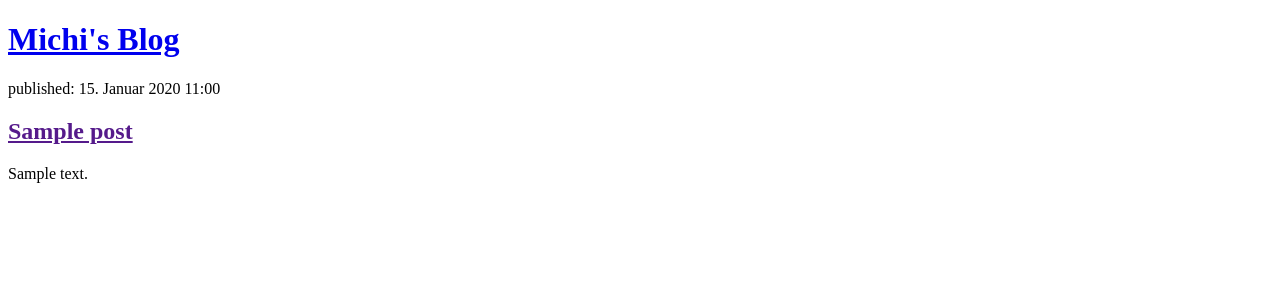
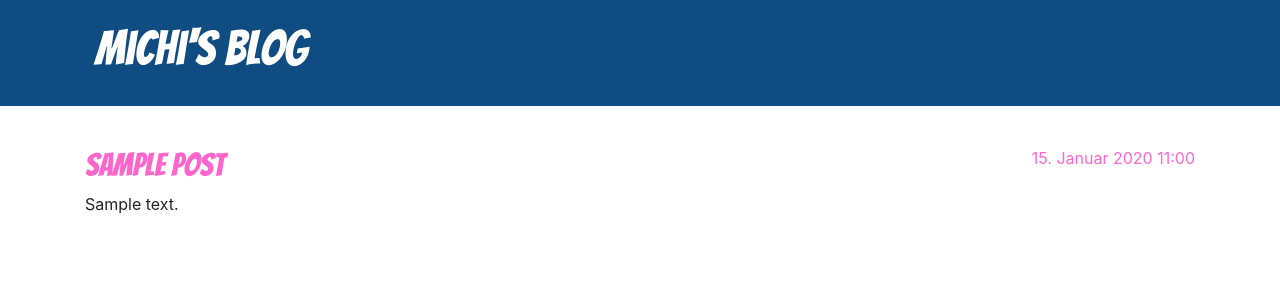
Before and after one commit to flusel1/my-first-blog, a Django app: page / in a window 1280 px wide. Shown: the top 300 px of the page. Run offline with Django 4.2, Linux system fonts and the light colour scheme; tables that the repository leaves empty hold one stand-in row (values such as "Sample post").

Commit message:
css angepasst

```diff
--- /dev/null
+++ b/blog/static/css/blog.css
@@ -0,0 +1,70 @@
+.page-header {
+    background-color: #0F4C81;
+    margin-top: 0;
+    margin-bottom: 40px;
+    padding: 20px 20px 20px 40px;
+}
+
+.page-header h1,
+.page-header h1 a,
+.page-header h1 a:visited,
+.page-header h1 a:active {
+    color: #ffffff;
+    font-size: 36pt;
+    text-decoration: none;
+}
+
+h1,
+h2,
+h3,
+h4 {
+    font-family: 'Bangers', cursive;
+}
+
+.date {
+    color: #FF66CC
+}
+
+.save {
+    float: right;
+}
+
+.post-form textarea,
+.post-form input {
+    width: 100%;
+}
+
+.top-menu,
+.top-menu:hover,
+.top-menu:visited {
+    color: #ffffff;
+    float: right;
+    font-size: 26pt;
+    margin-right: 20px;
+}
+
+.post {
+    margin-bottom: 70px;
+}
+
+.post h2 a,
+.post h2 a:visited {
+    color: #FF66CC;
+}
+
+.post > .date,
+.post > .actions {
+    float: right;
+}
+
+.btn-default,
+.btn-default:visited {
+    color: #C25100;
+    background: none;
+    border-color: #C25100;
+}
+
+.btn-default:hover {
+    color: #FFFFFF;
+    background-color: #C25100;
+}
--- a/blog/templates/blog/post_list.html
+++ b/blog/templates/blog/post_list.html
@@ -1,22 +1,39 @@
-<!DOCTYPE html>
+{% load static %}<!DOCTYPE html>
 <html>
     <head>
+	<link href="//fonts.googleapis.com/css?family=Bangers&subset=latin,latin-ext" rel="stylesheet" type="text/css">
+
+	<link rel="stylesheet" href="https://cdn.jsdelivr.net/npm/bootstrap@4.5.3/dist/css/bootstrap.min.css" integrity="sha384-TX8t27EcRE3e/ihU7zmQxVncDAy5uIKz4rEkgIXeMed4M0jlfIDPvg6uqKI2xXr2" crossorigin="anonymous">
+
+	<link rel="stylesheet" href="{% static 'css/blog.css' %}">
+
         <title>Michi's  blog</title>
+
     </head>
+
     <body>
-        <header>
+
+	<header class="page-header">
+	    <div class="container">
         	    <h1><a href="/">Michi's Blog</a></h1>
+	    </div>
         </header>
 
-
-
+<main class="container">
+    <div class="row">
+        <div class="col">
             {% for post in posts %}
-    <article>
-        <time>published: {{ post.published_date }}</time>
+                <article class="post">
+                    <time class="date">
+                        {{ post.published_date }}
+                    </time>
                     <h2><a href="">{{ post.title }}</a></h2>
                     <p>{{ post.text|linebreaksbr }}</p>
                 </article>
             {% endfor %}
+        </div>
+    </div>
+</main>
 
 
 
```
Also changed, not shown: 1 other file. Lines whose indentation alone changed are shown as unchanged.
